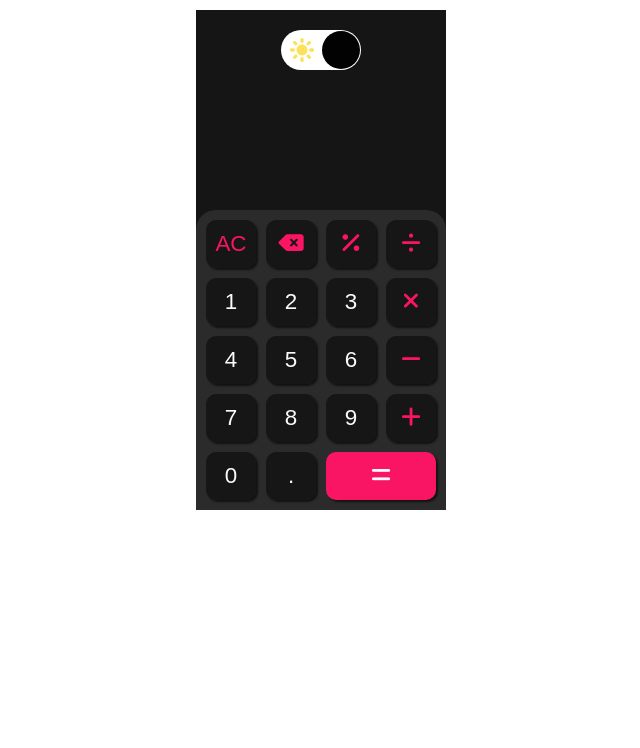
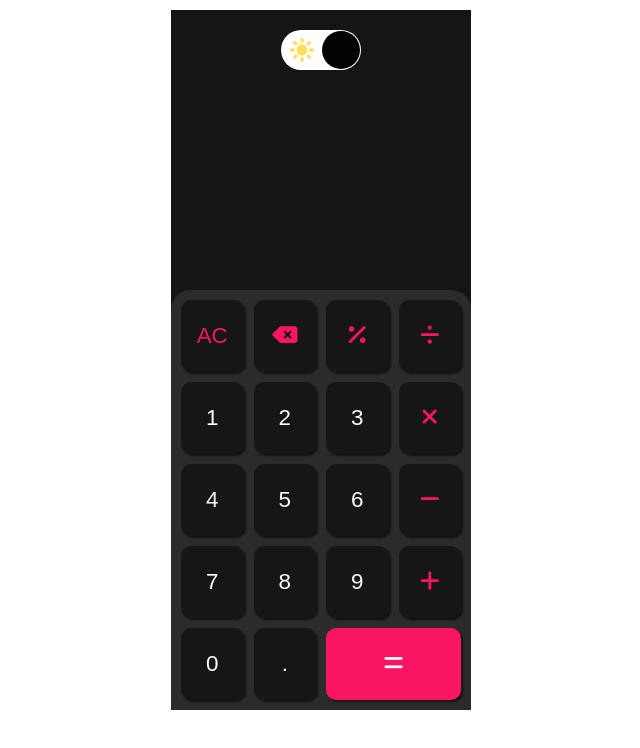
Before and after one commit to guardianprime/calcu, a React (Create React App) app: page / in a window 1280 px wide. Shown: the top 748 px of the page, without its empty margins (319-959 px from the left). Built offline with nearby package versions, Linux system fonts and the light colour scheme.

Commit message:
changed the styles

```diff
--- a/src/index.css
+++ b/src/index.css
@@ -187,8 +187,8 @@
 
 @media screen and (min-width: 600px) {
   .app-container {
-    width: 250px;
-    height: 500px;
+    width: 300px;
+    height: 700px;
     margin: 10px auto;
   }
 }
```
